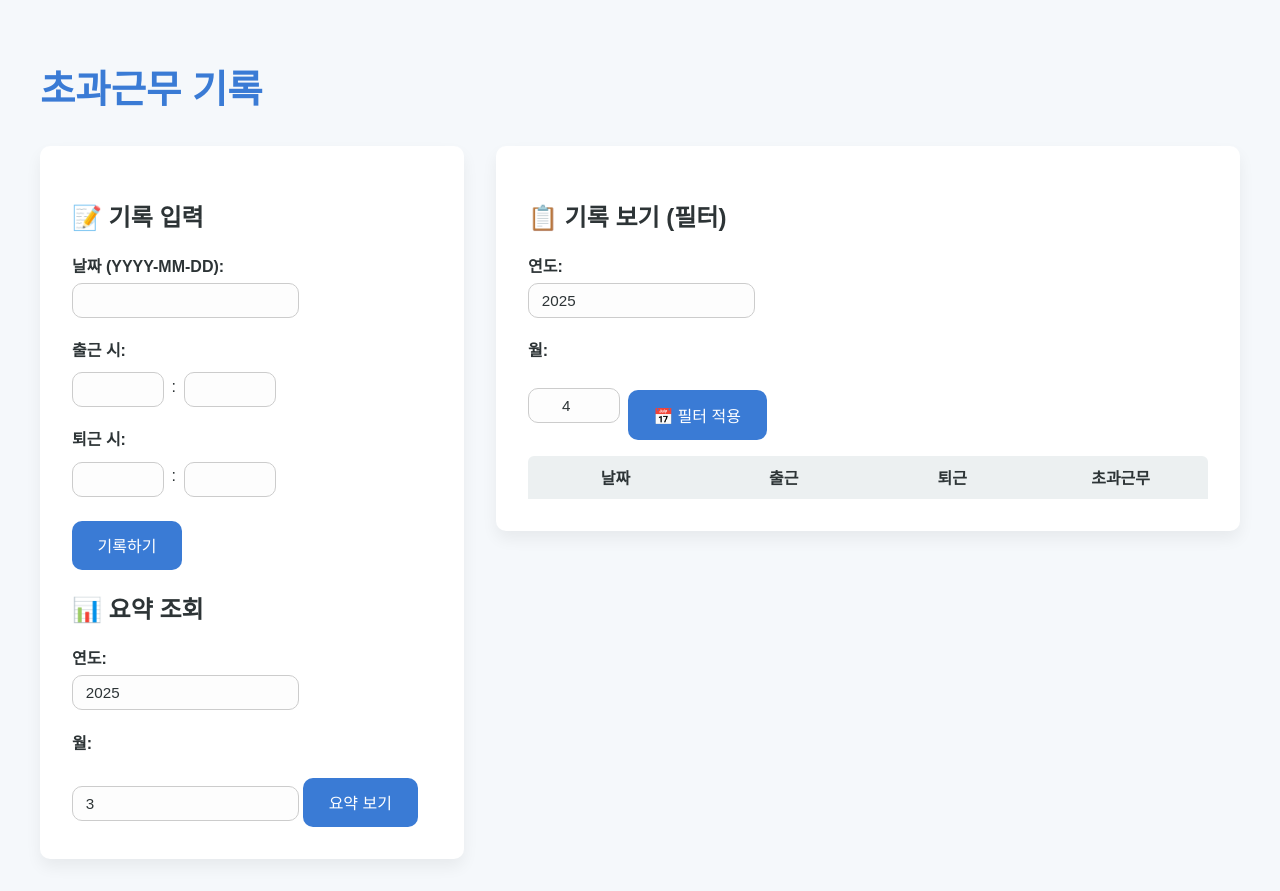
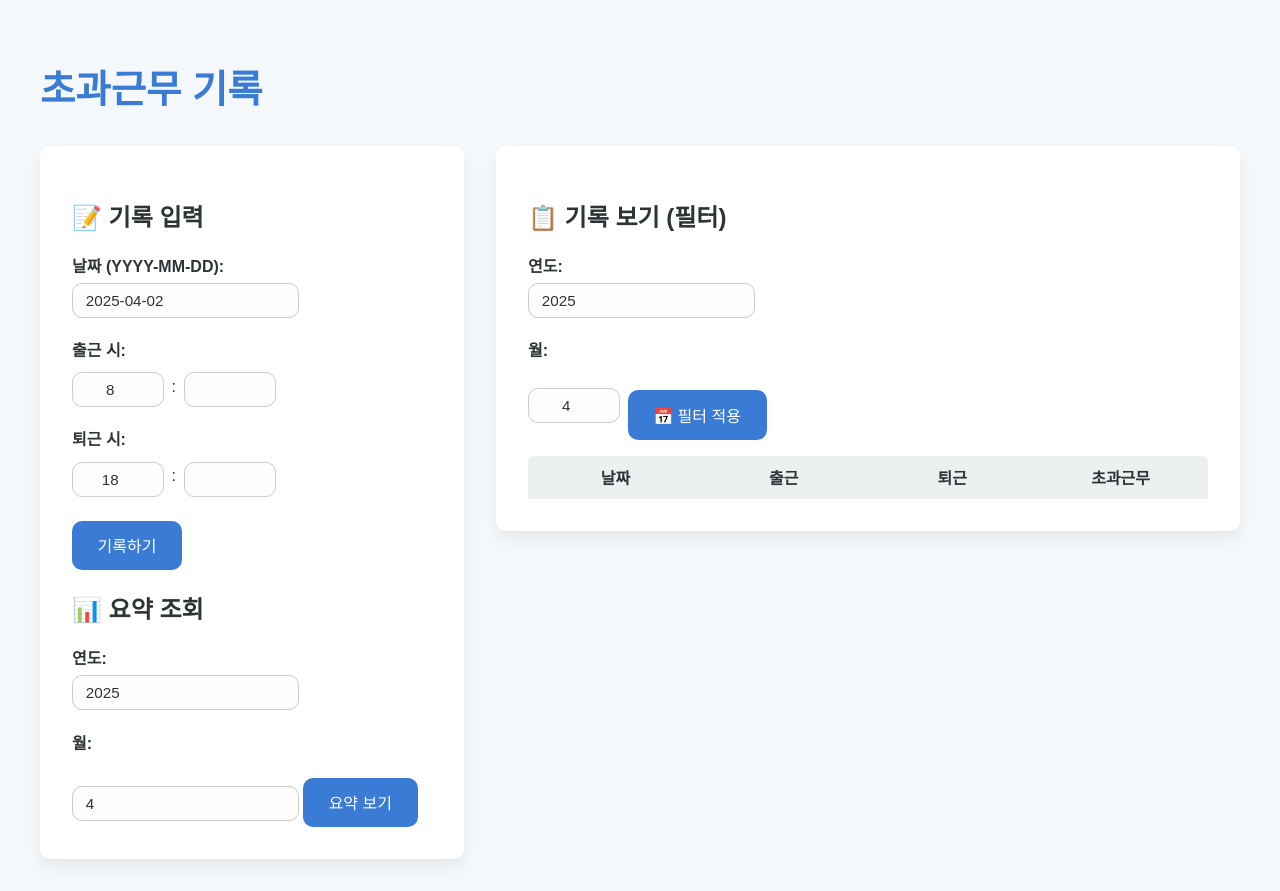
Before and after one commit to kimyt990501/overtime_tracker, a FastAPI app: page / in a window 1280 px wide. Run offline with FastAPI, Linux system fonts and the light colour scheme.

Commit message:
feat : 각 입력 폼에 현재 시각 기준으로 기본값 세팅

```diff
--- a/app/templates/index.html
+++ b/app/templates/index.html
@@ -12,17 +12,17 @@
             <h2>📝 기록 입력</h2>
             <form method="post" action="/log">
                 <label>날짜 (YYYY-MM-DD):</label>
-                <input type="text" name="date_str" required>
+                <input type="text" name="date_str" value="{{ date_str or now.strftime('%Y-%m-%d') }}" required>
 
                 <label>출근 시:</label>
                 <div class="time-inputs">
-                    <input type="number" name="start_hour" min="0" max="23" required> :
+                    <input type="number" name="start_hour" value="{{ start_hour or 8 }}" min="0" max="23" required> :
                     <input type="number" name="start_minute" min="0" max="59" required>
                 </div>
 
                 <label>퇴근 시:</label>
                 <div class="time-inputs">
-                    <input type="number" name="end_hour" min="0" max="23" required> :
+                    <input type="number" name="end_hour" value="{{ end_hour or 18 }}" min="0" max="23" required> :
                     <input type="number" name="end_minute" min="0" max="59" required>
                 </div>
 
@@ -32,9 +32,9 @@
             <h2>📊 요약 조회</h2>
             <form method="get" action="/summary/">
                 <label>연도:</label>
-                <input type="number" name="year" value="2025" required>
+                <input type="number" name="year" value="{{ selected_year or now.year }}" required>
                 <label>월:</label>
-                <input type="number" name="month" value="3" required>
+                <input type="number" name="month" value="{{ selected_month or now.month }}" required>
                 <button type="submit">요약 보기</button>
             </form>
 
```
